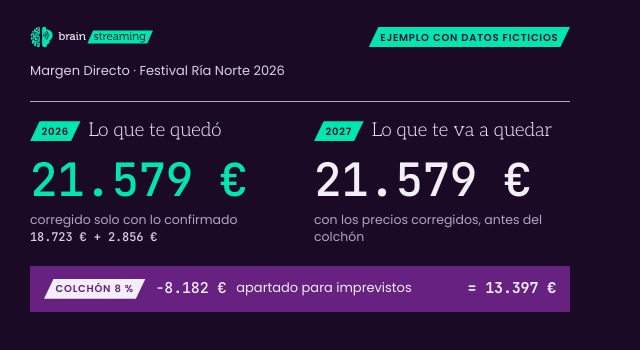
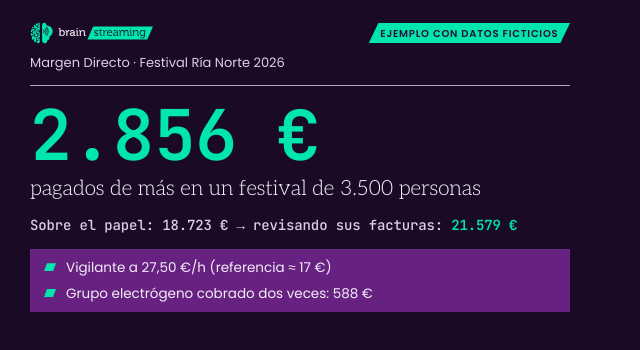
Before and after one commit to RayenMeit/margen-directo, a plain HTML site: page demo/arte/correo/correo.html in a window 1280 px wide. Shown: the whole page, without its empty margins (0-640 px from the left). Drawn offline with Linux system fonts and the light colour scheme.

Commit message:
demo/arte ronda 3: captura de correo con los 2.856 € de protagonista, trayecto 18.723 → 21.579 € y dos pruebas; ALT actualizado
Co-Authored-By: Claude Opus 5.5 <noreply@anthropic.com>
Claude-Session: https://claude.ai/code/session_016qsSdqWsFUotGTv2Zgjxfx

```diff
--- a/demo/arte/correo/ALT.txt
+++ b/demo/arte/correo/ALT.txt
@@ -1,7 +1,8 @@
 Texto alternativo de captura-correo-1200.png (pegar completo en el atributo alt):
 
-Ejemplo con datos ficticios de Margen Directo, Festival Ría Norte 2026. Lo que te quedó en 2026: 21.579 €, corregido solo con lo confirmado (18.723 € más 2.856 €). Lo que te va a quedar en 2027: el mismo resultado, 21.579 €, con los precios corregidos y antes del colchón; con un colchón del 8 % para imprevistos (8.182 €) quedan 13.397 €.
+Ejemplo con datos ficticios. Margen Directo · Festival Ría Norte 2026. 2.856 € pagados de más en un festival de 3.500 personas. Sobre el papel: 18.723 € → revisando sus facturas: 21.579 €. Vigilante a 27,50 €/h (referencia ≈ 17 €). Grupo electrógeno cobrado dos veces: 588 €.
 
 Uso: <img src="…/captura-correo-1200.png" width="600" height="340" alt="(el texto de arriba)">  · 1200 × 680 px reales, mostrar a 600 × 340.
-Cifras: las calcula correo.js con ref/logica.js y ref/data.js (copia de demo-publica 609f1c3), en el estado inicial del ejemplo.
+Cifras: las calcula correo.js con ref/logica.js y ref/data.js (copia de demo-publica 609f1c3), en el estado inicial del ejemplo;
+correo.js para si las dos pruebas (A01 y A02) no suman lo confirmado.
 El correo debe funcionar sin la imagen: el texto vivo de debajo lo escribe Cowork.
--- a/demo/arte/correo/correo.css
+++ b/demo/arte/correo/correo.css
@@ -1,23 +1,25 @@
 *{box-sizing:border-box}
 html,body{margin:0;background:var(--d-fondo)}
 body{width:600px;font:400 15px/1.45 var(--d-f-texto);color:var(--d-texto)}
-p{margin:0}
+p,ul{margin:0;padding:0;list-style:none}
 .cifra{font-family:var(--d-f-cifra);font-variant-numeric:tabular-nums;font-weight:500;letter-spacing:-.01em}
 .e{display:inline-block;font:600 10px/1 var(--d-f-texto);letter-spacing:.08em;text-transform:uppercase;padding:.55em 1.15em .45em;
   clip-path:polygon(var(--d-corte) 0,100% 0,calc(100% - var(--d-corte)) 100%,0 100%);white-space:nowrap;vertical-align:middle}
 .e-verde{background:var(--d-acento);color:var(--d-acento-texto)}
-.e-papel{background:var(--d-texto);color:var(--d-morado)}
-.pieza{padding:26px 30px 28px}
+.pieza{padding:22px 30px 22px;height:340px;overflow:hidden}
 .cab{display:flex;justify-content:space-between;align-items:center}
 .cab img{height:22px;width:auto;display:block}
-.proy{margin-top:14px;color:var(--d-texto-2);font-size:13px}
-.dos{display:grid;grid-template-columns:1fr 1fr;gap:28px;margin-top:20px;padding-top:18px;border-top:1px solid var(--d-regla)}
-.lab{font:300 19px/1.2 var(--d-f-titular);display:flex;align-items:center;gap:8px}
-.grande{font-size:46px;line-height:1;margin:14px 0 8px}
+.proy{margin-top:10px;color:var(--d-texto-2);font-size:13px}
+/* 1 · Protagonista: lo pagado de más */
+.heroe{margin-top:12px;padding-top:14px;border-top:1px solid var(--d-regla)}
+.grande{font-size:70px;line-height:1;font-weight:600}
 .verde{color:var(--d-acento)}
-.sub{color:var(--d-apagado);font-size:12.5px;line-height:1.4}
-.sub .cifra{color:var(--d-texto-2);font-size:12px}
-.colchon{margin-top:20px;background:var(--d-morado);padding:12px 14px;display:flex;align-items:center;gap:10px;font-size:13px;color:var(--d-texto)}
-.colchon .cifra{font-size:15px}
-.colchon .flecha{flex:1}
-.colchon .fin{font-weight:700}
+.lema{font:300 21px/1.2 var(--d-f-titular);margin-top:6px}
+/* 2 · El trayecto, en cifras */
+.trayecto{margin-top:14px;font-size:14px;color:var(--d-texto-2)}
+.trayecto b{color:var(--d-acento);font-weight:600}
+/* 3 · Dos pruebas, en bloque morado */
+.pruebas{margin-top:14px;background:var(--d-morado);padding:9px 14px;display:grid;gap:6px}
+.pruebas li{font-size:13.5px;color:var(--d-texto);display:flex;gap:10px;align-items:baseline}
+.pruebas li::before{content:"";flex:none;width:12px;height:8px;background:var(--d-acento);
+  clip-path:polygon(3px 0,100% 0,calc(100% - 3px) 100%,0 100%);transform:translateY(-1px)}
--- a/demo/arte/correo/correo.html
+++ b/demo/arte/correo/correo.html
@@ -4,32 +4,28 @@
 <meta charset="utf-8">
 <meta name="viewport" content="width=600">
 <meta http-equiv="Content-Security-Policy" content="default-src 'none'; script-src 'self'; style-src 'self'; font-src 'self'; img-src 'self'; base-uri 'none'; form-action 'none'">
-<title>Captura para correo · vista 3</title>
+<title>Captura para correo</title>
 <link rel="stylesheet" href="../tokens.css">
 <link rel="stylesheet" href="correo.css">
 <script type="module" src="correo.js"></script>
 </head>
 <body>
-<!-- Fuente de la imagen captura-correo-1200.png (600 px de diseño × 2). Todo el texto es HTML; la imagen se exporta con Playwright. -->
+<!-- Fuente de la imagen captura-correo-1200.png (600 px de diseño × 2). Cifras: correo.js con ref/ (demo-publica 609f1c3). -->
 <div class="pieza">
   <div class="cab">
     <img src="../logotipo/bs-logo-horizontal-fondo-oscuro.svg" alt="" width="140" height="25">
     <span class="e e-verde">Ejemplo con datos ficticios</span>
   </div>
-  <p class="proy">Margen Directo · Festival Ría Norte 2026</p>
-  <div class="dos">
-    <div class="col">
-      <p class="lab"><span class="e e-verde">2026</span> Lo que te quedó</p>
-      <p class="cifra grande verde" data-f="queda"></p>
-      <p class="sub">corregido solo con lo confirmado<br><span class="cifra"><span data-f="base"></span> + <span data-f="conf"></span></span></p>
-    </div>
-    <div class="col">
-      <p class="lab"><span class="e e-verde">2027</span> Lo que te va a quedar</p>
-      <p class="cifra grande" data-f="antes"></p>
-      <p class="sub">con los precios corregidos, antes del colchón</p>
-    </div>
+  <p class="proy">Margen Directo · <span data-f="proyecto"></span></p>
+  <div class="heroe">
+    <p class="cifra grande verde" data-f="conf"></p>
+    <p class="lema">pagados de más en un festival de <span data-f="aforo"></span> personas</p>
   </div>
-  <p class="colchon"><span class="e e-papel">Colchón <span data-f="pct"></span></span> <span class="cifra" data-f="colchon"></span> <span class="flecha">apartado para imprevistos</span> <span class="cifra fin" data-f="despues"></span></p>
+  <p class="cifra trayecto">Sobre el papel: <span data-f="base"></span> → revisando sus facturas: <b data-f="queda"></b></p>
+  <ul class="pruebas">
+    <li data-f="prueba1"></li>
+    <li data-f="prueba2"></li>
+  </ul>
 </div>
 </body>
 </html>
--- a/demo/arte/correo/correo.js
+++ b/demo/arte/correo/correo.js
@@ -1,11 +1,20 @@
 // Cifras de la captura de correo: mismo cálculo que la demo (ref/ = copia de demo-publica 609f1c3), estado inicial del ejemplo.
+// Ningún número escrito a mano: todo sale de data.js y logica.js.
 import data from '../ref/data.js';
 import * as L from '../ref/logica.js';
-const e = L.estadosIniciales(data), c = L.cierre(data, e), p = L.plan(data, e, data.plan.colchon_pct);
+const e = L.estadosIniciales(data), c = L.cierre(data, e);
+const av = id => data.avisos.find(a => a.id === id);
+const vig = av('A01'), dup = av('A02');                         // los dos avisos confirmados que forman los 2.856 €
+if (e.A01 !== 'confirmado' || e.A02 !== 'confirmado' || L.c(vig.eur) + L.c(dup.eur) !== c.confirmado) throw new Error('las pruebas no suman lo confirmado');
+const linea = data.lineas_compra.find(l => l.id === dup.linea);
 const v = {
-  queda: L.fmt(c.corregido), base: L.fmt(c.resultado), conf: L.fmt(c.confirmado),
-  antes: L.fmt(Math.round((p.ingresos - p.costes) / 100) * 100), pct: data.plan.colchon_pct + ' %',
-  colchon: L.fmt(-Math.round(p.colchon / 100) * 100), despues: '= ' + L.fmt(p.resultado),
+  proyecto: data.proyecto.nombre,
+  conf: L.fmt(c.confirmado),
+  aforo: data.proyecto.aforo.toLocaleString('es-ES', { useGrouping: 'always' }),
+  base: L.fmt(c.resultado),
+  queda: L.fmt(c.corregido),
+  prueba1: `Vigilante a ${vig.pagado} (referencia ${vig.referencia_aprox.replace(/\/[^ ]+$/, '')})`,
+  prueba2: `${linea.descripcion.replace(/ \d.*$/, '')} cobrado dos veces: ${L.fmt(L.c(dup.eur))}`,
 };
 for (const [k, t] of Object.entries(v)) document.querySelectorAll(`[data-f="${k}"]`).forEach(n => { n.textContent = t; });
 document.documentElement.dataset.listo = '1';
```
Also changed, not shown: demo/arte/correo/captura-correo-1200.png, demo/arte/correo/prueba-claro-oscuro.png.
